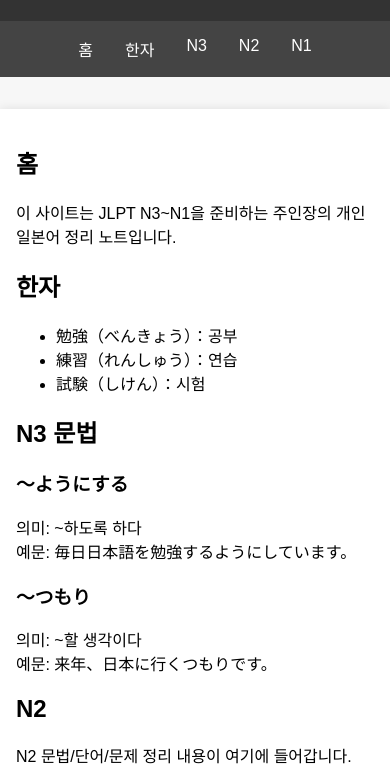
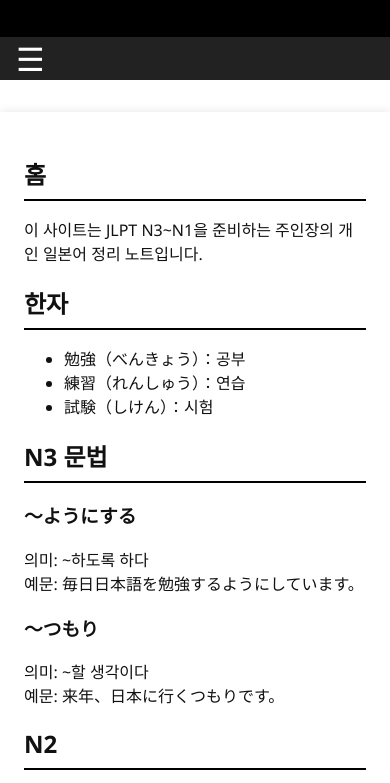
Before and after one commit to o0ob/SASEOGOSAENG, a plain HTML site: page index.html in a window 390 px wide. Shown: the part 140-923 px from the top of the page. Drawn offline with Linux system fonts and the light colour scheme.

Commit message:
Add files via upload

```diff
--- a/index.html
+++ b/index.html
@@ -1,4 +1,3 @@
-
 <!DOCTYPE html>
 <html lang="ja">
 <head>
@@ -7,43 +6,79 @@
   <title>사서고생</title>
   <style>
     body {
-      font-family: sans-serif;
+      font-family: 'Segoe UI', sans-serif;
       margin: 0;
       padding: 0;
-      background: #f7f7f7;
+      background-color: #ffffff;
+      color: #111;
     }
     header {
-      background: #333;
+      background: #000;
       color: #fff;
-      padding: 1rem;
+      padding: 1.5rem;
       text-align: center;
     }
     nav {
+      background: #222;
+    }
+    .nav-container {
+      max-width: 1000px;
+      margin: 0 auto;
       display: flex;
-      justify-content: center;
-      background: #444;
+      justify-content: space-between;
+      align-items: center;
+      padding: 0 1rem;
     }
-    nav a {
+    .nav-links {
+      display: flex;
+      gap: 1rem;
+    }
+    .nav-links a {
       color: #fff;
+      text-decoration: none;
       padding: 1rem;
-      text-decoration: none;
+    }
+    .nav-links a:hover {
+      background: #555;
+    }
+    .hamburger {
+      display: none;
+      font-size: 2rem;
+      cursor: pointer;
+      color: #fff;
+    }
+    @media (max-width: 768px) {
+      .nav-links {
+        display: none;
+        flex-direction: column;
+        background: #222;
+        width: 100%;
+      }
+      .nav-links.active {
+        display: flex;
+      }
+      .hamburger {
         display: block;
       }
-    nav a:hover {
-      background: #666;
     }
     main {
       max-width: 800px;
       margin: 2rem auto;
-      padding: 1rem;
+      padding: 1.5rem;
       background: #fff;
-      box-shadow: 0 0 10px rgba(0,0,0,0.1);
+      box-shadow: 0 0 10px rgba(0, 0, 0, 0.1);
+    }
+    section h2 {
+      border-bottom: 2px solid #000;
+      padding-bottom: 0.5rem;
+      margin-bottom: 1rem;
     }
     footer {
       text-align: center;
       font-size: 0.9rem;
       padding: 2rem 0;
-      color: #999;
+      background: #f5f5f5;
+      color: #666;
     }
   </style>
 </head>
@@ -54,11 +89,16 @@
   </header>
 
   <nav>
+    <div class="nav-container">
+      <div class="hamburger" onclick="toggleMenu()">☰</div>
+      <div class="nav-links" id="navLinks">
         <a href="#home">홈</a>
         <a href="#kanji">한자</a>
         <a href="#n3">N3</a>
         <a href="#n2">N2</a>
         <a href="#n1">N1</a>
+      </div>
+    </div>
   </nav>
 
   <main>
@@ -101,5 +141,11 @@
   <footer>
     &copy; 2025 사서고생. All rights reserved.
   </footer>
+
+  <script>
+    function toggleMenu() {
+      document.getElementById('navLinks').classList.toggle('active');
+    }
+  </script>
 </body>
 </html>
```
Lines whose indentation alone changed are shown as unchanged.
